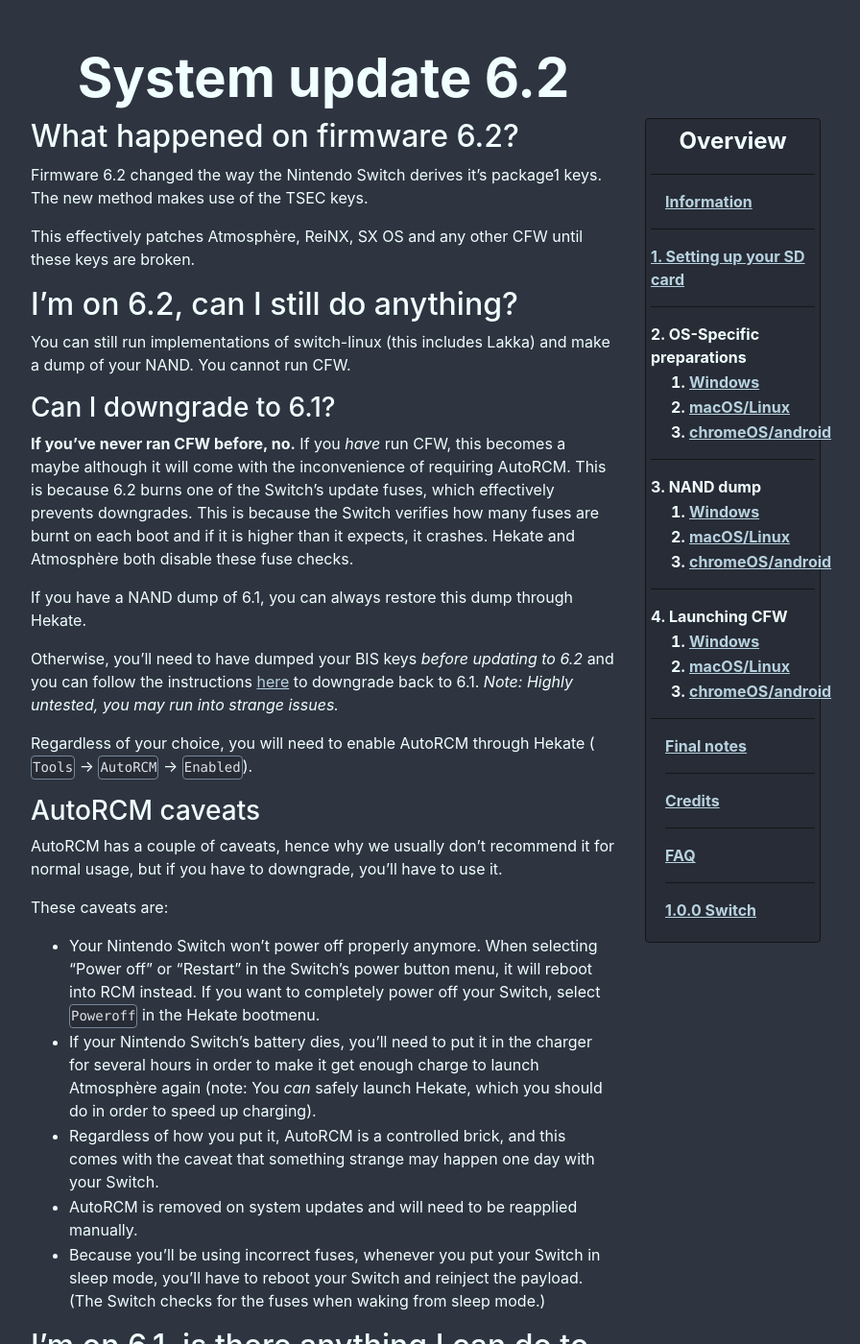
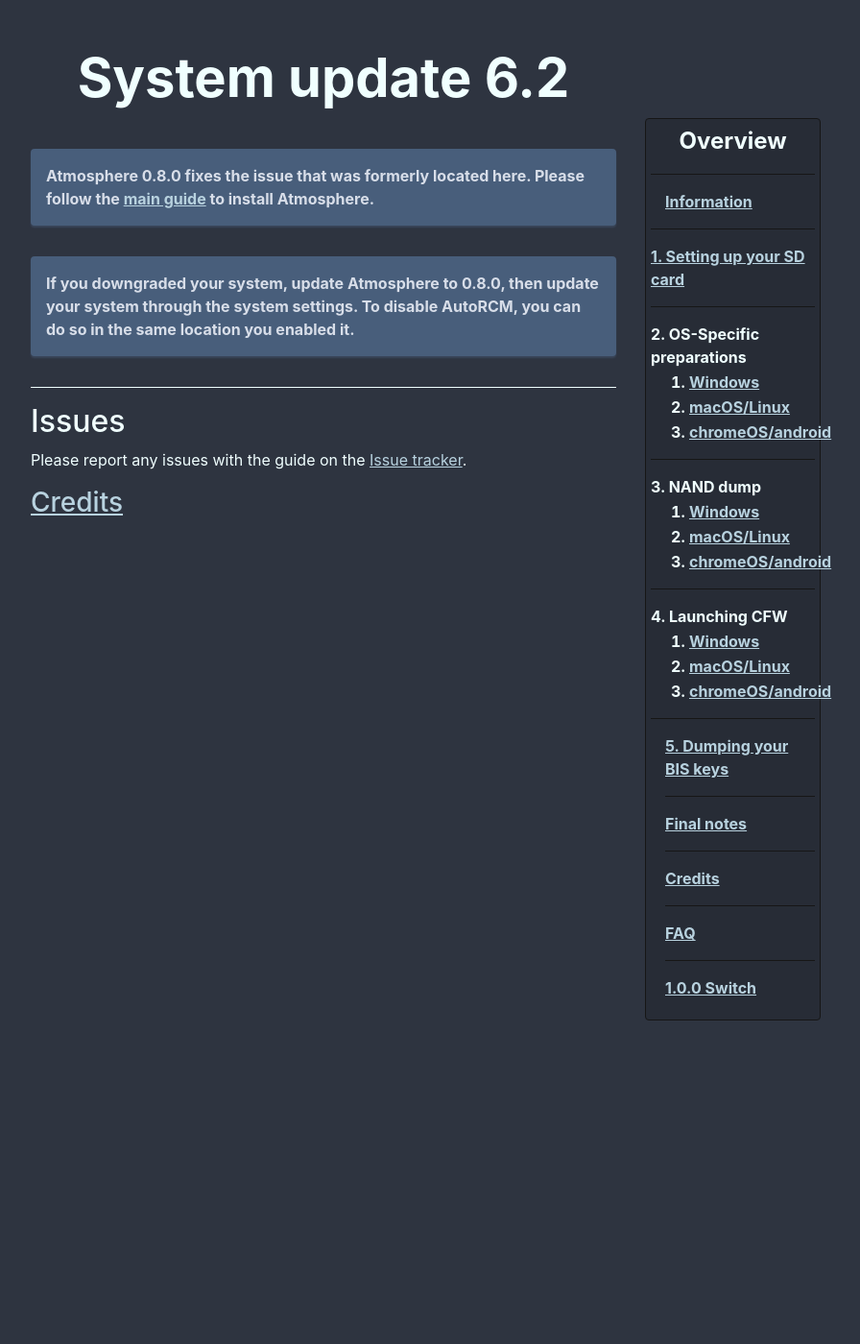
Before and after one commit to noirscape/SwitchGuideOLD, a Jekyll site: the page built from 6-2.md, in a window 1280 px wide and 1400 px high. Shown: the whole window at 96% size, without its empty margins (303-1199 px from the left). Built offline with Jekyll 4.4.1, drawn with Linux system fonts in a browser that asks for light colours; some of the changed text lies outside the part shown.

```diff
--- a/6-2.md
+++ b/6-2.md
@@ -3,54 +3,8 @@ layout: default
 title: System update 6.2
 ---
 
-## What happened on firmware 6.2?
+Atmosphere 0.8.0 fixes the issue that was formerly located here. Please follow the [main guide](index.html) to install Atmosphere.
+{: .info-box}
 
-Firmware 6.2 changed the way the Nintendo Switch derives it's package1 keys. The new method makes use of the TSEC keys.
-
-This effectively patches Atmosphère, ReiNX, SX OS and any other CFW until these keys are broken.
-
-## I'm on 6.2, can I still do anything?
-
-You can still run implementations of switch-linux (this includes Lakka) and make a dump of your NAND. You cannot run CFW.
-
-### Can I downgrade to 6.1?
-
-**If you've never ran CFW before, no.** If you _have_ run CFW, this becomes a maybe although it will come with the inconvenience of requiring AutoRCM. This is because 6.2 burns one of the Switch's update fuses, which effectively prevents downgrades. This is because the Switch verifies how many fuses are burnt on each boot and if it is higher than it expects, it crashes. Hekate and Atmosphère both disable these fuse checks.
-
-If you have a NAND dump of 6.1, you can always restore this dump through Hekate.
-
-Otherwise, you'll need to have dumped your BIS keys _before updating to 6.2_ and you can follow the instructions [here](https://gbatemp.net/threads/how-to-install-run-any-switch-firmware-unofficially-without-burning-any-fuses.507461/) to downgrade back to 6.1. _Note: Highly untested, you may run into strange issues._
-
-Regardless of your choice, you will need to enable AutoRCM through Hekate (`Tools` -> `AutoRCM` -> `Enabled`).
-
-### AutoRCM caveats
-
-AutoRCM has a couple of caveats, hence why we usually don't recommend it for normal usage, but if you have to downgrade, you'll have to use it.
-
-These caveats are:
-- Your Nintendo Switch won't power off properly anymore. When selecting "Power off" or "Restart" in the Switch's power button menu, it will reboot into RCM instead. If you want to completely power off your Switch, select `Poweroff` in the Hekate bootmenu.
-- If your Nintendo Switch's battery dies, you'll need to put it in the charger for several hours in order to make it get enough charge to launch Atmosphère again (note: You _can_ safely launch Hekate, which you should do in order to speed up charging).
-- Regardless of how you put it, AutoRCM is a controlled brick, and this comes with the caveat that something strange may happen one day with your Switch.
-- AutoRCM is removed on system updates and will need to be reapplied manually.
-- Because you'll be using incorrect fuses, whenever you put your Switch in sleep mode, you'll have to reboot your Switch and reinject the payload. (The Switch checks for the fuses when waking from sleep mode.)
-
-## I'm on 6.1, is there anything I can do to block updates?
-
-The easiest solution is to enable Airplane Mode. If this is not a feasible option (because you still need to connect your Switch to the network to transfer files or similar reasons), you can use 90DNS. See the instructions below on how to set it up.
-
-1. Open the settings applet on your Switch.
-2. Go to `Internet` -> `Internet Settings`.
-3. You will see a list of all WiFi networks nearby and those you've ever been connected to.
-4. For each network you've been connected to, select it and choose `Change settings`
-5. Change `DNS` to `Manual`.
-6. Set the primary DNS server to `163.172.141.219`.
-7. Set the secondary DNS `45.248.48.62`.
-8. Press the save button and then `B` to return to the network list.
-9. Repeat steps 4 to 8 for all WiFi networks you've been connected to.
-10. Press the Home button to get back to the main menu.
-
-When connecting to a new WiFi network, you will have to do so manually to be able to set these DNS settings when connecting to it directly. If you are in an area with a Nintendo Zone nearby, your Switch might automatically connect to this Nintendo Zone. These networks come preconfigured in the Switch and there is no way to override the DNS settings for them.
-
-## How do I get my BIS keys?
-
-See [here](biskeydump.html) on how to get these keys.
+If you downgraded your system, update Atmosphere to 0.8.0, then update your system through the system settings. To disable AutoRCM, you can do so in the same location you enabled it.
+{: .info-box}
--- a/_layouts/default.html
+++ b/_layouts/default.html
@@ -79,8 +79,10 @@
               <li><a href="{{ '/launching-cfw/android.html' | relative_url }}" class="a-table">chromeOS/android</a></li>
             </ol>
             <hr class="content-table-hr">
-            <p><a href="{{ '/finalizing.html' | relative_url }}" class="a-table a-table-section">Final notes</p>
-            <hr class="content-table-hr">
+          <p><a href="{{ '/biskeydump.html' | relative_url }}" class="a-table a-table-section">5. Dumping your BIS keys</p>
+          <hr class="content-table-hr">
+          <p><a href="{{ '/finalizing.html' | relative_url }}" class="a-table a-table-section">Final notes</p>
+          <hr class="content-table-hr">
           <p><a href="{{ '/credits.html' | relative_url }}" class="a-table a-table-section">Credits</p>
           <hr class="content-table-hr">
           <p><a href="{{ '/faq.html' | relative_url }}" class="a-table a-table-section">FAQ</p>
```
Also changed, not shown: biskeydump.md (+2 -5 lines), faq.md (+2 -2 lines), index.md (+0 -3 lines), sdcard.md (+3 -4 lines).
